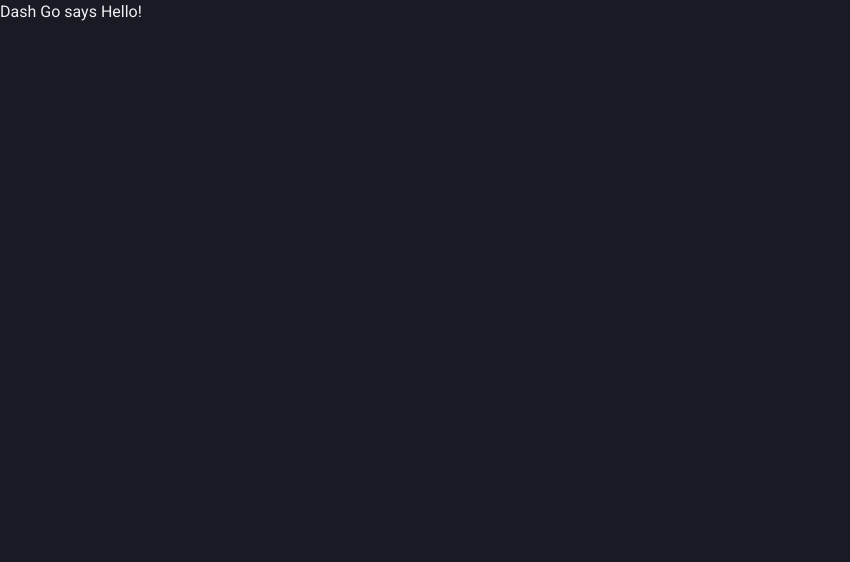
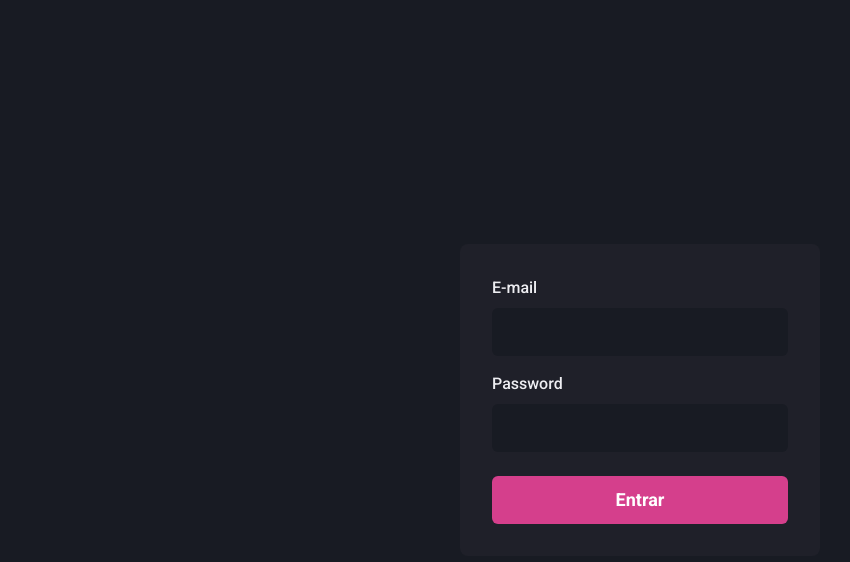
Before and after one commit to tvaditya/dashgo-react, a Next.js app: page / in a window 1280 px wide. Shown: the top 562 px of the page, without its empty margins (0-850 px from the left). Built offline with nearby package versions, Linux system fonts and the light colour scheme.

Commit message:
Sign in form created

```diff
--- a/src/pages/index.js
+++ b/src/pages/index.js
@@ -1,5 +1,59 @@
+import {Flex, Input, Button, FormLabel, Stack, FormControl} from "@chakra-ui/react";
+
 export default function Home() {
   return (
-    <h1> Dash Go says Hello!</h1>
+      <Flex
+          w={"100vw"}
+          h={"100vh"}
+          align={"center"}
+          justify={"center"}
+      >
+        <Flex
+            as={"form"}
+            width={"100%"}
+            maxWidth={"360px"}
+            background={"gray.800"}
+            padding={"8"}
+            borderRadius={"8px"}
+            flexDir={"column"}
+        >
+            <Stack spacing={"4"}>
+                <FormControl>
+                    <FormLabel htmlFor={"email"}>E-mail</FormLabel>
+                    <Input
+                        name={"email"}
+                        type={"email"}
+                        id={"email"}
+                        focusBorderColor={"pink.500"}
+                        bgColor={"gray.900"}
+                        variant={"filled"}
+                        _hover={{
+                            bgColor: 'gray.900'
+                        }}
+                        size={"lg"}
+                    />
+                </FormControl>
+
+                <FormControl>
+                    <FormLabel htmlFor={"password"}>Password</FormLabel>
+                    <Input
+                        name={"password"}
+                        type={"password"}
+                        id={"password"}
+                        focusBorderColor={"pink.500"}
+                        bgColor={"gray.900"}
+                        variant={"filled"}
+                        _hover={{
+                            bgColor: 'gray.900'
+                        }}
+                        size={"lg"}
+                    />
+                </FormControl>
+
+            </Stack>
+
+            <Button type={"submit"} mt={"6"} colorScheme={"pink"} size={"lg"}>Entrar</Button>
+        </Flex>
+      </Flex>
   )
 }
```
